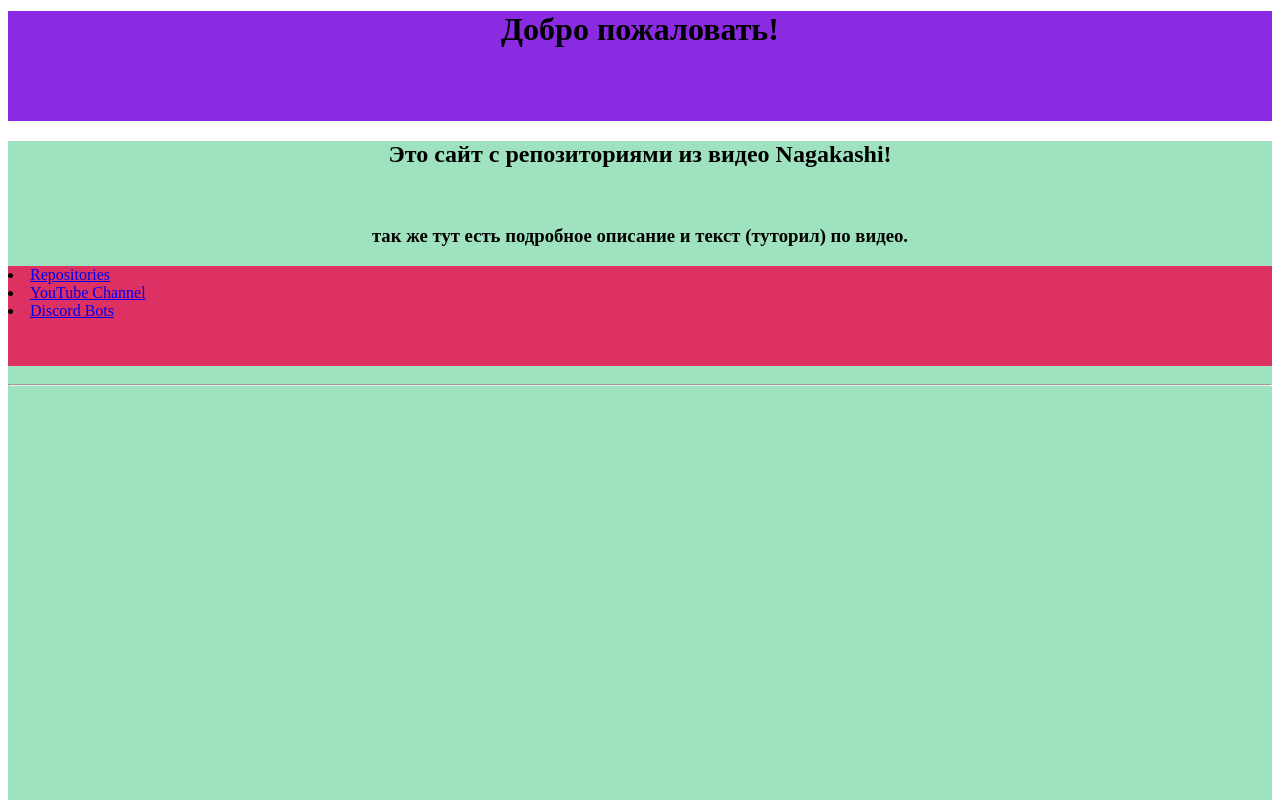
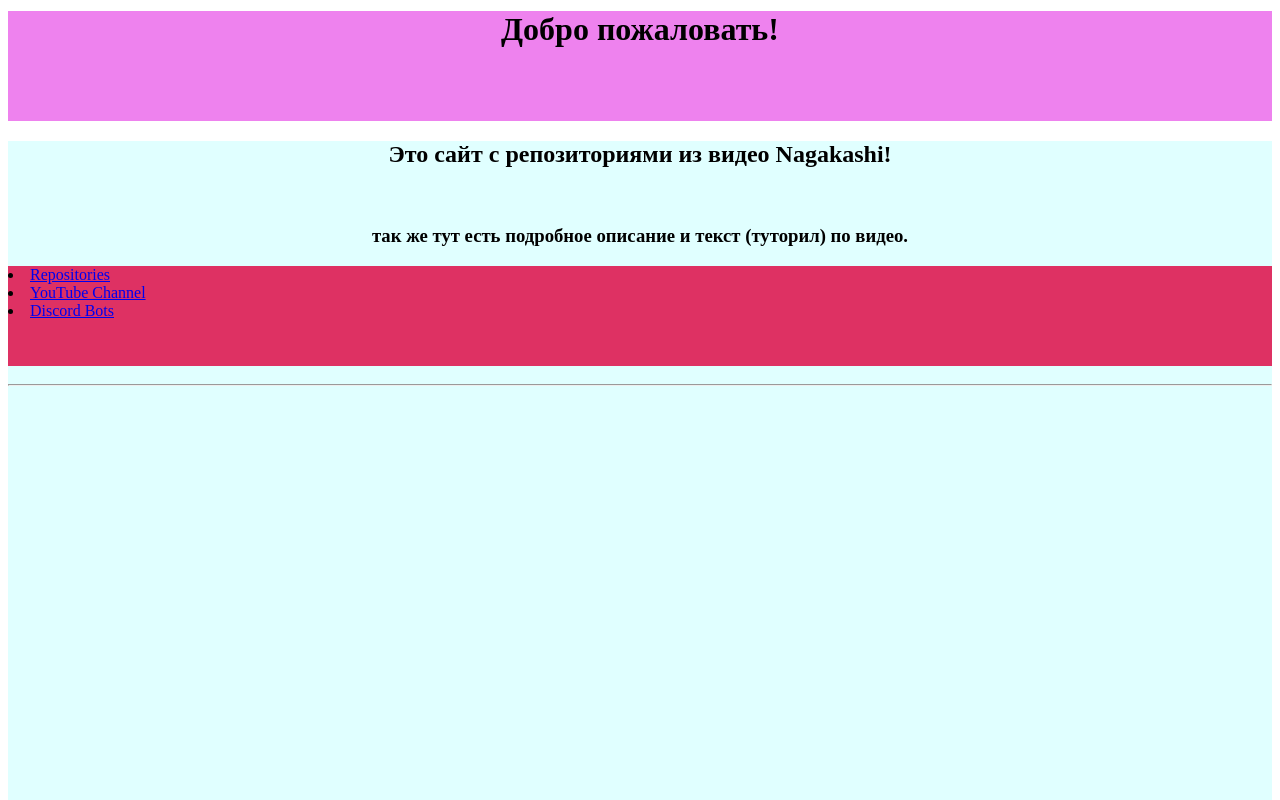
Before and after one commit to CrystalUvU/NagiGit, a plain HTML site: page index.html in a window 1280 px wide. Shown: the top 800 px of the page. Drawn offline with Linux system fonts and the light colour scheme.

Commit message:
Update index.html

```diff
--- a/index.html
+++ b/index.html
@@ -6,10 +6,10 @@
 				</title>
 </head>
 <body>
-			<div style="position: relative; background-color: #8A2BE2;wight: 110px;height: 110px; top: -10px;">
+			<div style="position: relative; background-color: #EE82EE;wight: 110px;height: 110px; top: -10px;">
 			 <h1 style="position: relative;text-align: center;">Добро пожаловать!</h1>
 			</div>
-			<div style="position: relative; background-color: #9FE2BF;wight: 1000px;height: 1000px; top: -10px;">
+			<div style="position: relative; background-color: #E0FFFF;wight: 1000px;height: 1000px; top: -10px;">
 			<h2 style="position: relative;text-align: center;">Это сайт с репозиториями из видео Nagakashi!</h2>
 			<br>
 			<h3 style="position: relative;text-align: center;">так же тут есть подробное описание и текст (туторил) по видео.</h3>
```
